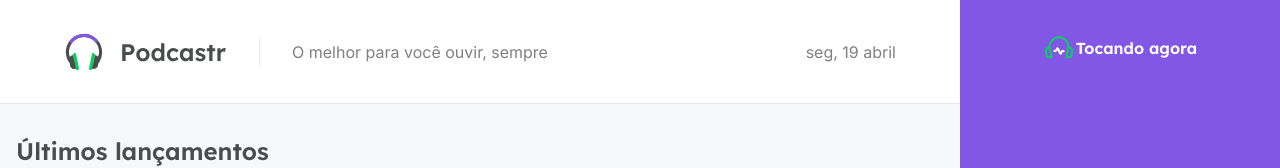
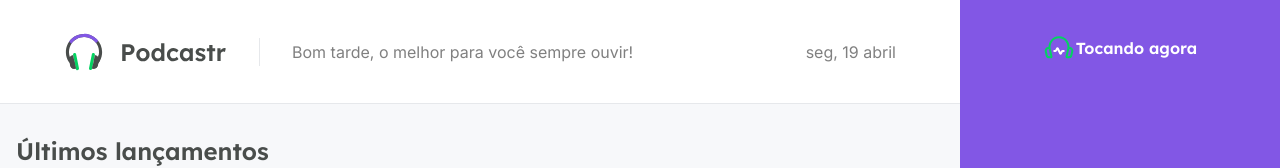
Before and after one commit to deibsoncogo/NLW5ReactJS, a Next.js app: page / in a window 1280 px wide. Shown: the top 168 px of the page. Built offline with nearby package versions, Linux system fonts and the light colour scheme; data requests are answered from the project's data file.

Commit message:
Criação de uma saudação do header

```diff
--- a/src/components/header/index.tsx
+++ b/src/components/header/index.tsx
@@ -1,3 +1,4 @@
+import { useEffect, useState } from "react";
 import format from "date-fns/format";
 import ptBR from "date-fns/locale/pt-BR";
 import style from "./style.module.scss";
@@ -5,11 +6,25 @@ import style from "./style.module.scss";
 export default function Header() {
   const currentDate = format(new Date(), "EEEEEE, d MMMM", { locale: ptBR });
 
+  const [salutation, setSalutation] = useState("");
+
+  const hora = Number(format(new Date(), "HH", { locale: ptBR }));
+
+  useEffect(() => {
+    if (hora >= 0 && hora < 12) {
+      setSalutation("Bom dia");
+    } else if (hora >= 12 && hora < 18) {
+      setSalutation("Bom tarde");
+    } else if (hora >= 18 && hora < 24) {
+      setSalutation("Bom noite");
+    }
+  }, [hora]);
+
   return (
     <header className={style.container}>
       <img src="/logo.svg" alt="Podcastr" />
 
-      <p>O melhor para você ouvir, sempre</p>
+      <p>{salutation}, o melhor para você sempre ouvir!</p>
 
       <span>{currentDate}</span>
     </header>
```
